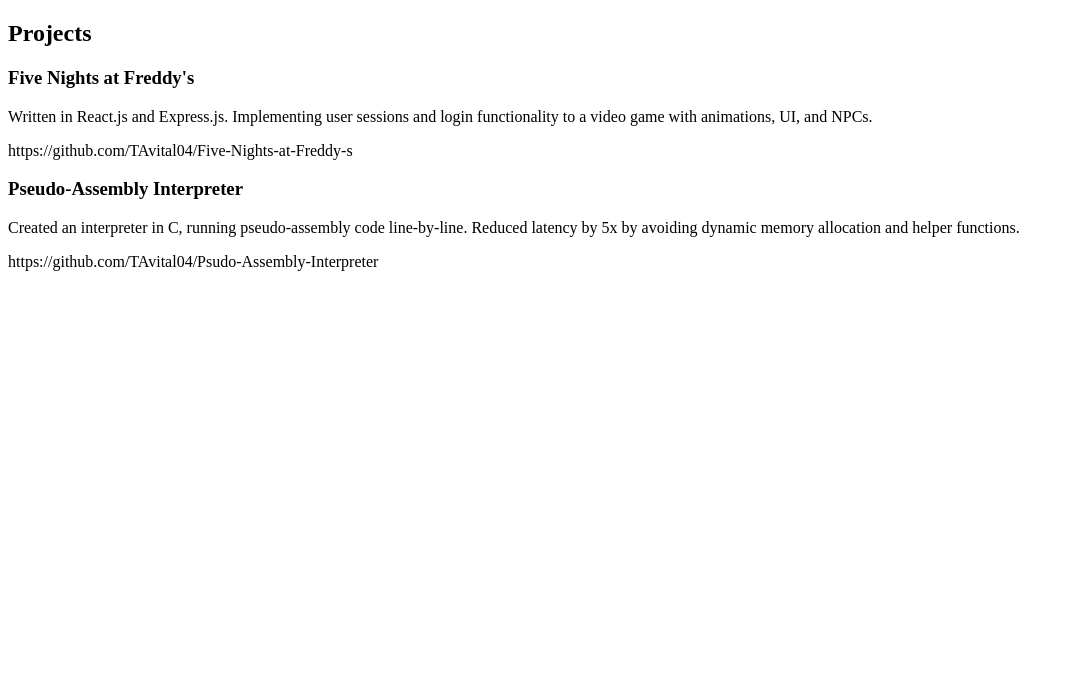
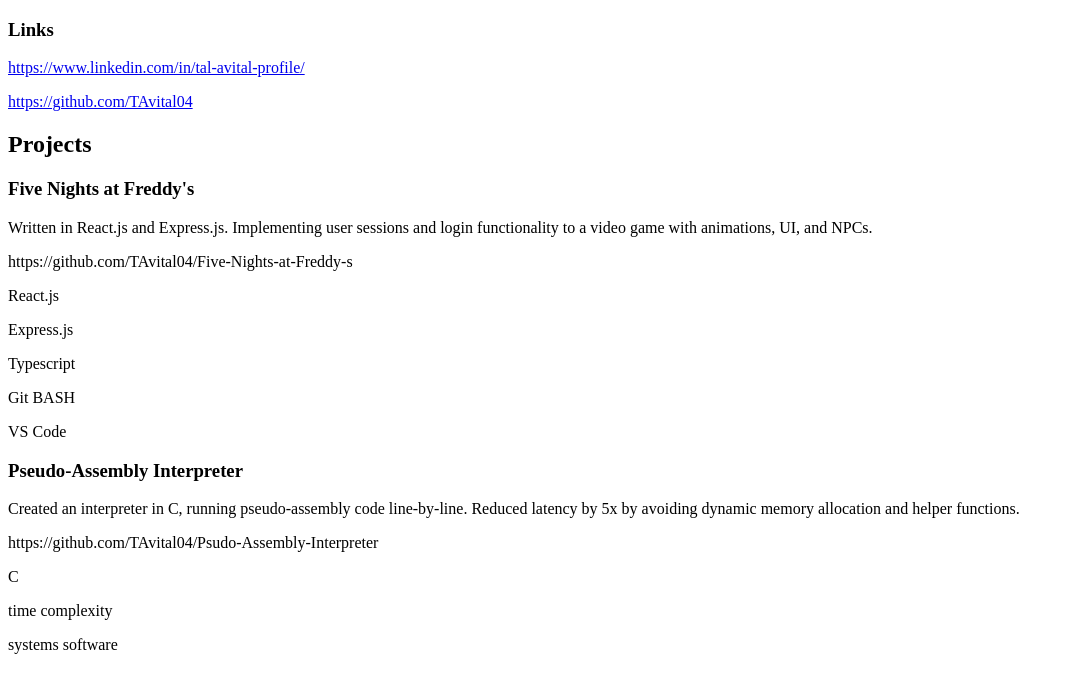
Before and after one commit to IEEE-UCF/Member-Resume-Database, a Next.js app in the folder website/client/: page / in a window 1280 px wide. Shown: the top 692 px of the page, without its empty margins (0-1074 px from the left). Built offline with nearby package versions, Linux system fonts and the light colour scheme.

Commit message:
Add LinksComponent display component

```diff
--- a/website/client/src/app/components/Form.tsx
+++ b/website/client/src/app/components/Form.tsx
@@ -1,5 +1,6 @@
 import { useEffect, useState } from "react";
 
+import LinksComponent from "./LinksComponent"
 import ProjectComponent from "./ProjectComponent"
 
 interface Experience {
@@ -257,7 +258,7 @@
             <div className="output graduation-year"></div>
 
             <div className="output links"></div>
-
+                <LinksComponent links={formData.links} />
             <div className="output clubs"></div>
 
             <div className="output education"></div>
--- /dev/null
+++ b/website/client/src/app/components/LinksComponent.tsx
@@ -0,0 +1,20 @@
+interface LinksComponentProps {
+    links: string[];
+}
+
+const LinksComponent = ({ links }: LinksComponentProps) => {
+    return (
+        <>
+            <h3>Links</h3>
+            {
+                links.map((link, index) => (
+                    <a key={`link-${index}`} href={link} target="_blank" rel="noopener noreferrer">
+                        <p>{link}</p>
+                    </a>
+                ))
+            }
+        </>
+    );
+};
+
+export default LinksComponent;
--- a/website/client/src/app/components/ProjectComponent.tsx
+++ b/website/client/src/app/components/ProjectComponent.tsx
@@ -6,26 +6,22 @@
 }
 
 interface ProjectComponentProps {
-    project: Project
+    project: Project;
 }
 
-const ProjectComponent = ({
-    project
-}: ProjectComponentProps) => {
+const ProjectComponent = ({ project }: ProjectComponentProps) => {
     return (
         <>
             <h3>{project.name}</h3>
-
             <p>{project.description}</p>
             <p>{project.link}</p>
-
             {
-                project.skills.map((skill) => {
-                    <p>{skill}</p>
-                })
+                project.skills.map((skill, index) => (
+                    <p key={`skill-${index}`}>{skill}</p>
+                ))
             }
         </>
-    )
-}
+    );
+};
 
-export default ProjectComponent
+export default ProjectComponent;
```
Also changed, not shown: 2 other files (tests, documents, lock files or other folders).
